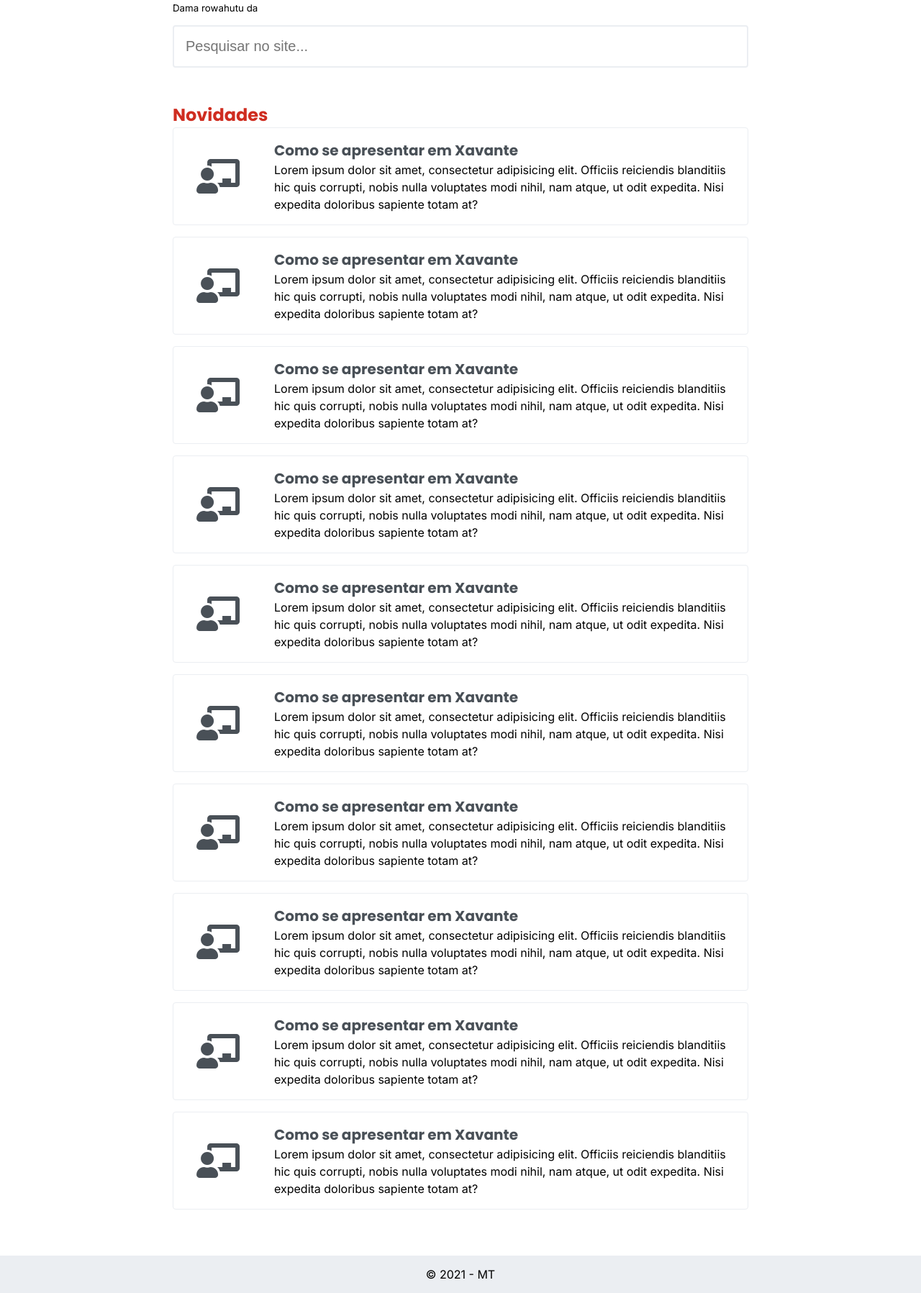
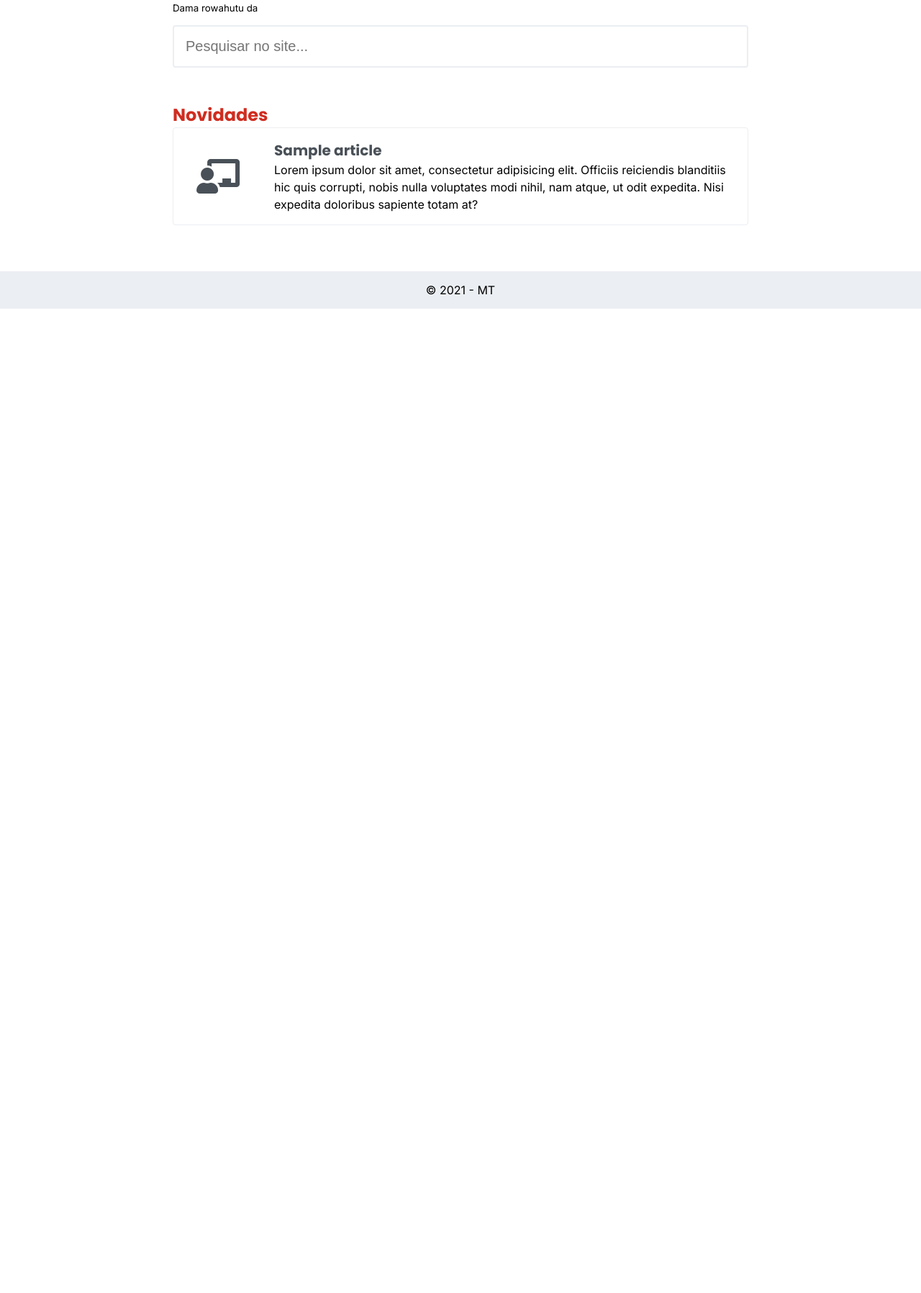
Before and after one commit to Tserewara/dama-rowahutu, a Flask app: template src/articles/entrypoints/blog/templates/home.html in a window 1280 px wide. Shown: the part 151-1948 px from the top of the page at 72% size. After the commit the page ends 580 px from the top, so only its background shows below. Run offline with Flask 2, Linux system fonts and the light colour scheme; the template is opened without the code that fills it: most values are stand-ins (such as "Sample title", 1, 10 or a date in 2020); parts of the project's set-up code (start-up, migrations or seed data) failed here and were passed over.

Commit message:
Add article page

```diff
--- a/src/articles/entrypoints/blog/routes.py
+++ b/src/articles/entrypoints/blog/routes.py
@@ -2,7 +2,7 @@ from . import blog, views
 
 urls_views = [
     ('/', views.home),
-    ('/artigos', views.get_articles),
+    ('/artigo/<string:title>', views.article),
     ('/login', views.login),
     ('/secret', views.secret),
     ('/editor', views.editor),
--- /dev/null
+++ b/src/articles/entrypoints/blog/templates/article.html
@@ -0,0 +1,6 @@
+{% extends 'base.html' %}
+
+{% block body %}
+<h1>{{_article.title}}</h1>
+{{_article.content|safe}}
+{% endblock %}
--- a/src/articles/entrypoints/blog/templates/home.html
+++ b/src/articles/entrypoints/blog/templates/home.html
@@ -30,11 +30,11 @@
 <section class="articles lg-pad">
     <h2 class="title">Novidades</h2>
 
-    {% for i in range(10)%}
+    {% for article in articles %}
     <div class="article">
         <i class="fas fa-chalkboard-teacher thumb"></i>
         <div class="info">
-            <a href="#" class="article-title">Como se apresentar em Xavante</a>
+            <a href="/artigo/{{article.title}}" class="article-title">{{article.title}}</a>
             <p class="description">Lorem ipsum dolor sit amet, consectetur adipisicing elit. Officiis reiciendis
                 blanditiis hic quis
                 corrupti, nobis nulla voluptates modi nihil, nam atque, ut odit expedita. Nisi expedita doloribus
```
Also changed, not shown: src/articles/entrypoints/blog/views.py (+10 -5 lines).
